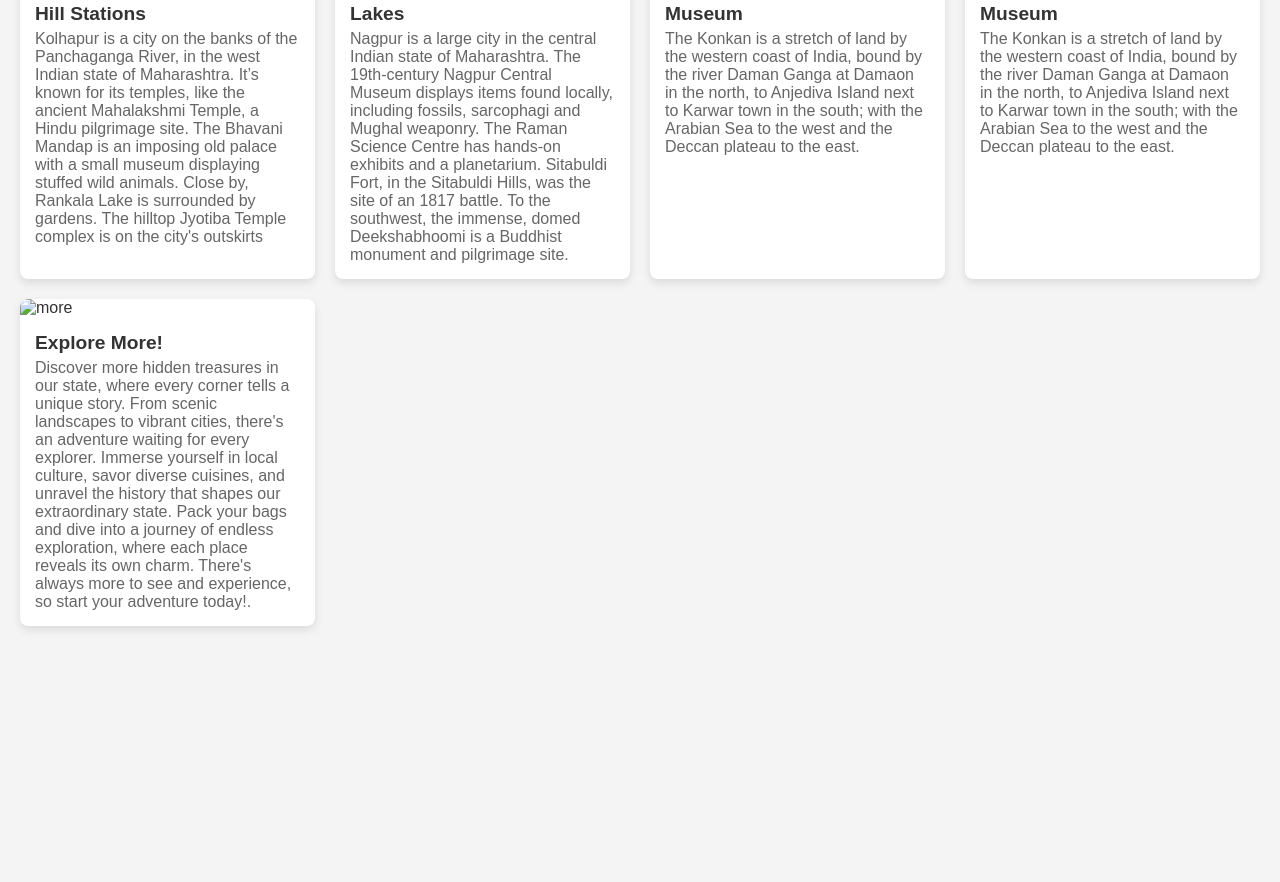
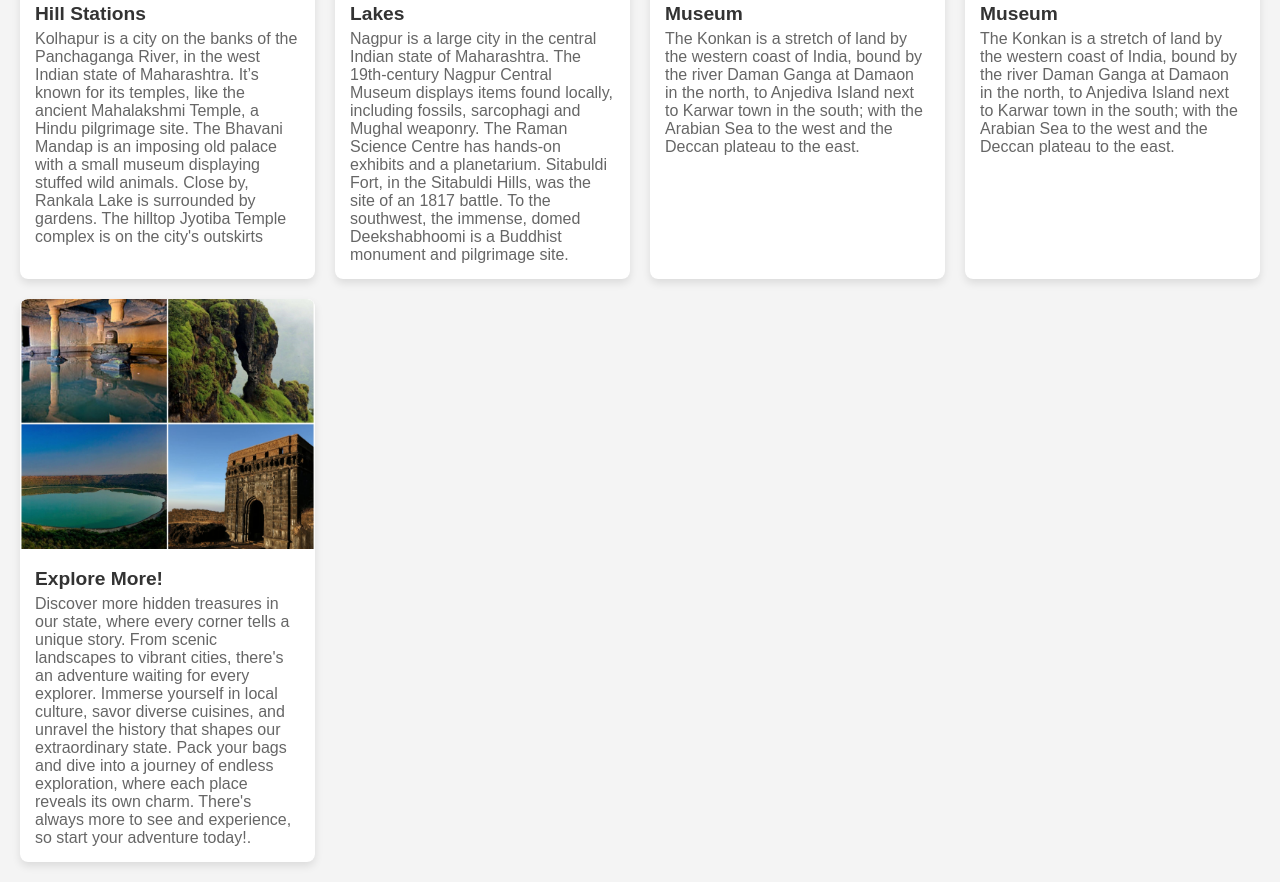
Before and after one commit to Gaurang-Sandeep-Deshpande/Heritage-Hub, a plain HTML site: page Category/category.html in a window 1280 px wide. Shown: the part 919-1801 px from the top of the page. Before the commit the page ends 1565 px from the top, so only its background shows below. Drawn offline with Linux system fonts and the light colour scheme.

Commit message:
Update category.html

```diff
--- a/Category/category.html
+++ b/Category/category.html
@@ -94,7 +94,7 @@
 
     <a href="mumbai.html" class="city-card" >
         <div class="city-card">
-            <img src="cites\img\more.jpg" alt="more" class="city-image">
+            <img src="../cites/img/more.jpg" alt="more" class="city-image">
             <div class="city-info">
                 <div class="city-name"> Explore More!</div>
                 <div class="city-description"> Discover more hidden treasures in our state, where every corner tells a unique story. From scenic landscapes to vibrant cities, there's an adventure waiting for every explorer. Immerse yourself in local culture, savor diverse cuisines, and unravel the history that shapes our extraordinary state. Pack your bags and dive into a journey of endless exploration, where each place reveals its own charm. There's always more to see and experience, so start your adventure today!.</div>
```
